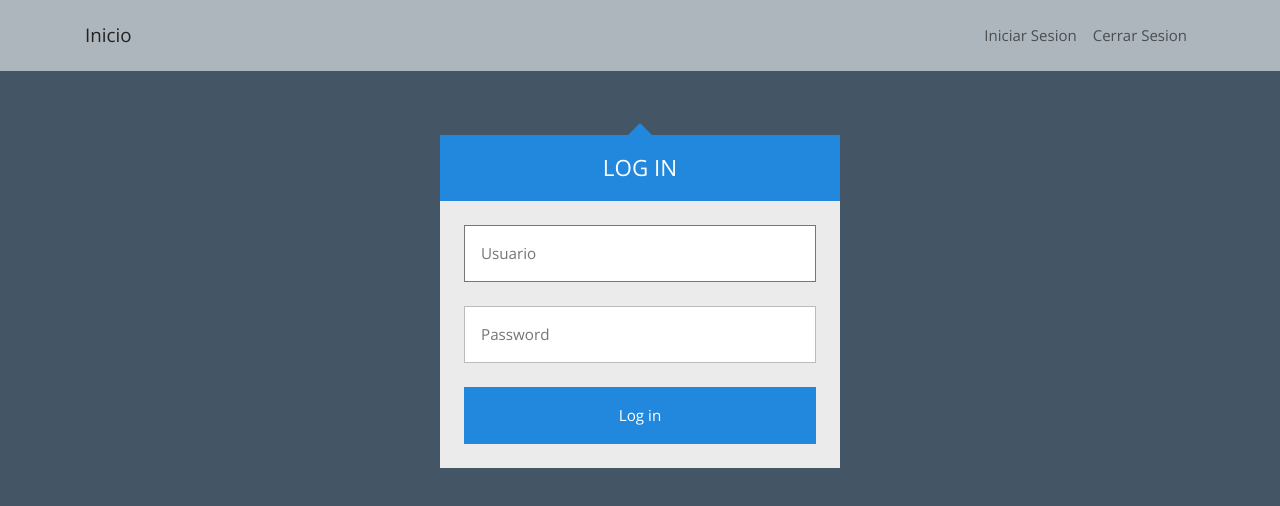
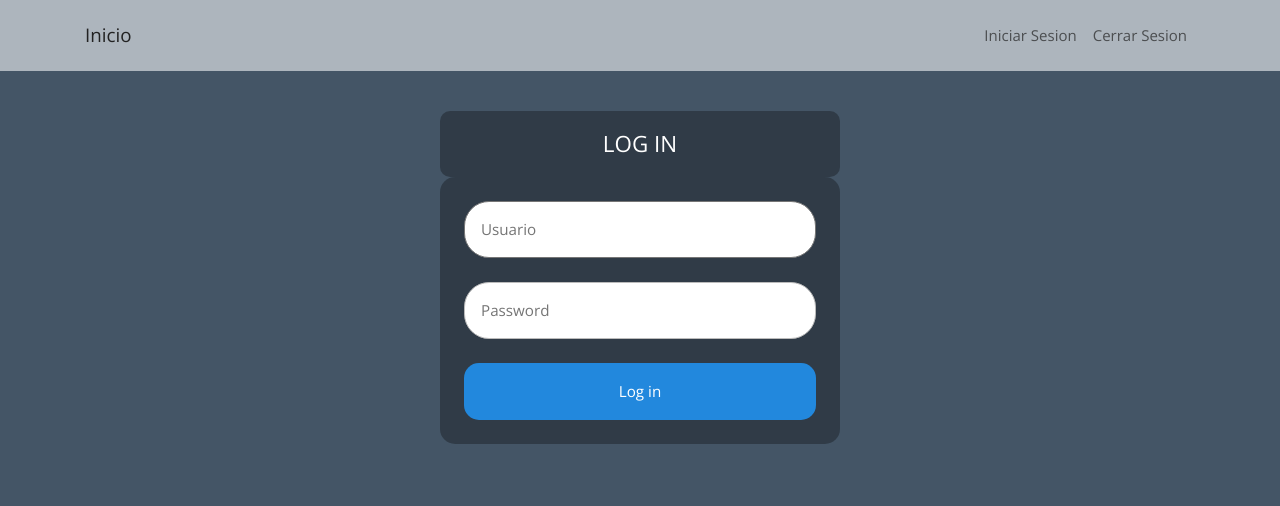
Before and after one commit to Ludin-Najera/Restaurante, an Angular app in the folder cliente/: page /login in a window 1280 px wide. Shown: the top 506 px of the page. Built offline with nearby package versions, Linux system fonts and the light colour scheme.

Commit message:
Diseño del login
La estructura HTML Y CSS

```diff
--- a/cliente/src/app/components/login/login.component.css
+++ b/cliente/src/app/components/login/login.component.css
@@ -0,0 +1,17 @@
+.cajas{
+    border-radius: 25px;
+}
+.boton{
+    border-radius: 15px;
+}
+
+.login-container{
+    border-radius: 15px;
+    background-color: rgba(0, 0, 0, 0.3);;
+}
+
+.login-header{
+    border-radius: 10px;
+    background-color: rgba(0, 0, 0, 0.3);
+
+}
--- a/cliente/src/app/components/login/login.component.html
+++ b/cliente/src/app/components/login/login.component.html
@@ -1,18 +1,19 @@
 <div class="container">
 
   <div class="login">
-      <div class="login-triangle"></div>
 
+    <div class="funcion1">
     <h2 class="login-header">Log in</h2>
+  </div>
 
     <!--<form class="login-container"> -->
      <form class="login-container" method="POST">
+      <p >
+        <input class="cajas" type="text" [(ngModel)]="username" name='username' placeholder="Usuario" required="required"></p>
       <p>
-          <input type="text" [(ngModel)]="username" name='username' placeholder="Usuario" required="required"></p>
-        <p>
-          <input type="password" [(ngModel)]="password" name='password' placeholder="Password" required="required"></p>
-        <p>
-          <input type="submit" (click)="login()" value="Log in"></p>
+        <input class="cajas"type="password" [(ngModel)]="password" name='password' placeholder="Password" required="required"></p>
+      <p >
+        <input class="boton" type="submit" (click)="login()" value="Log in"></p>
     </form>
   </div>
 
```
Lines whose indentation alone changed are shown as unchanged.
